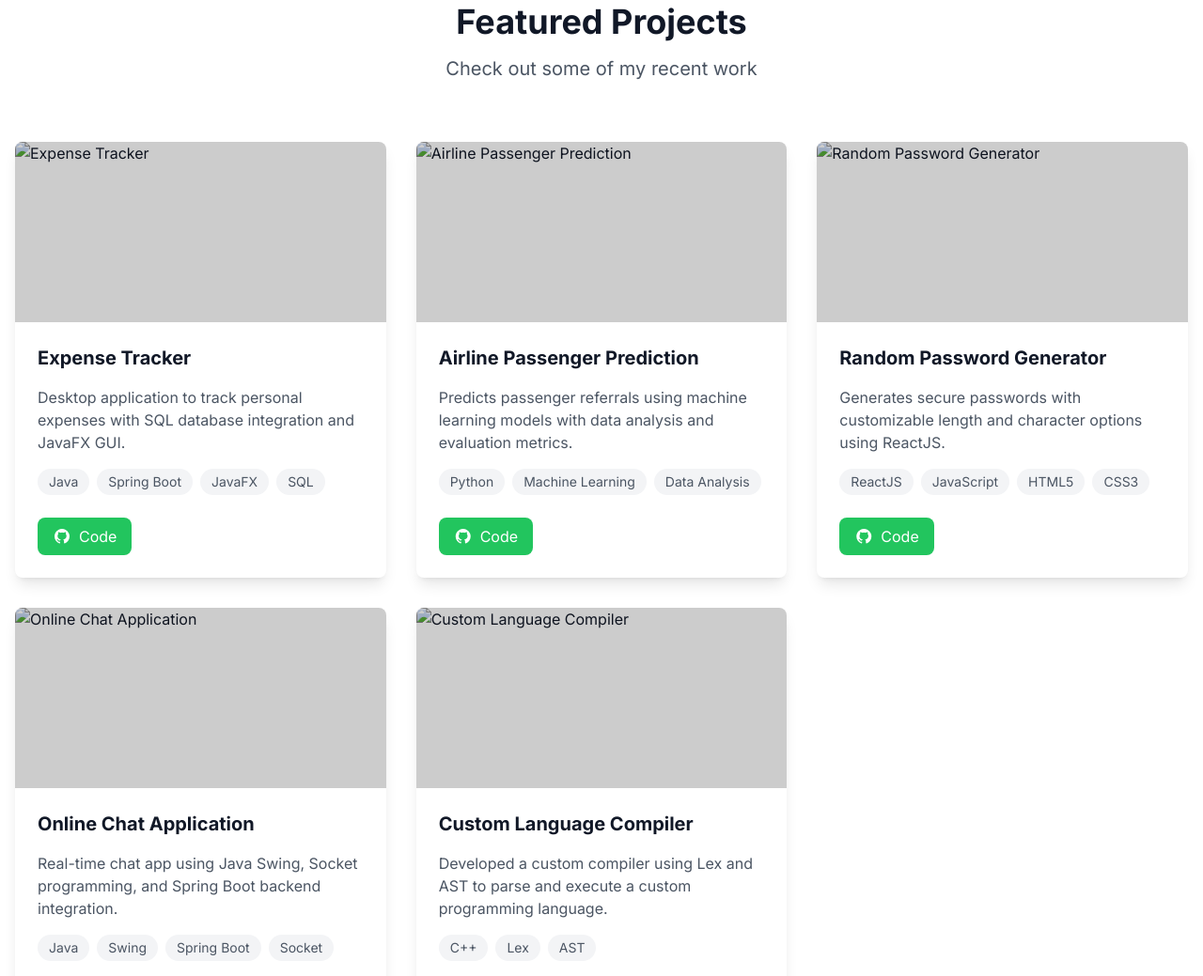
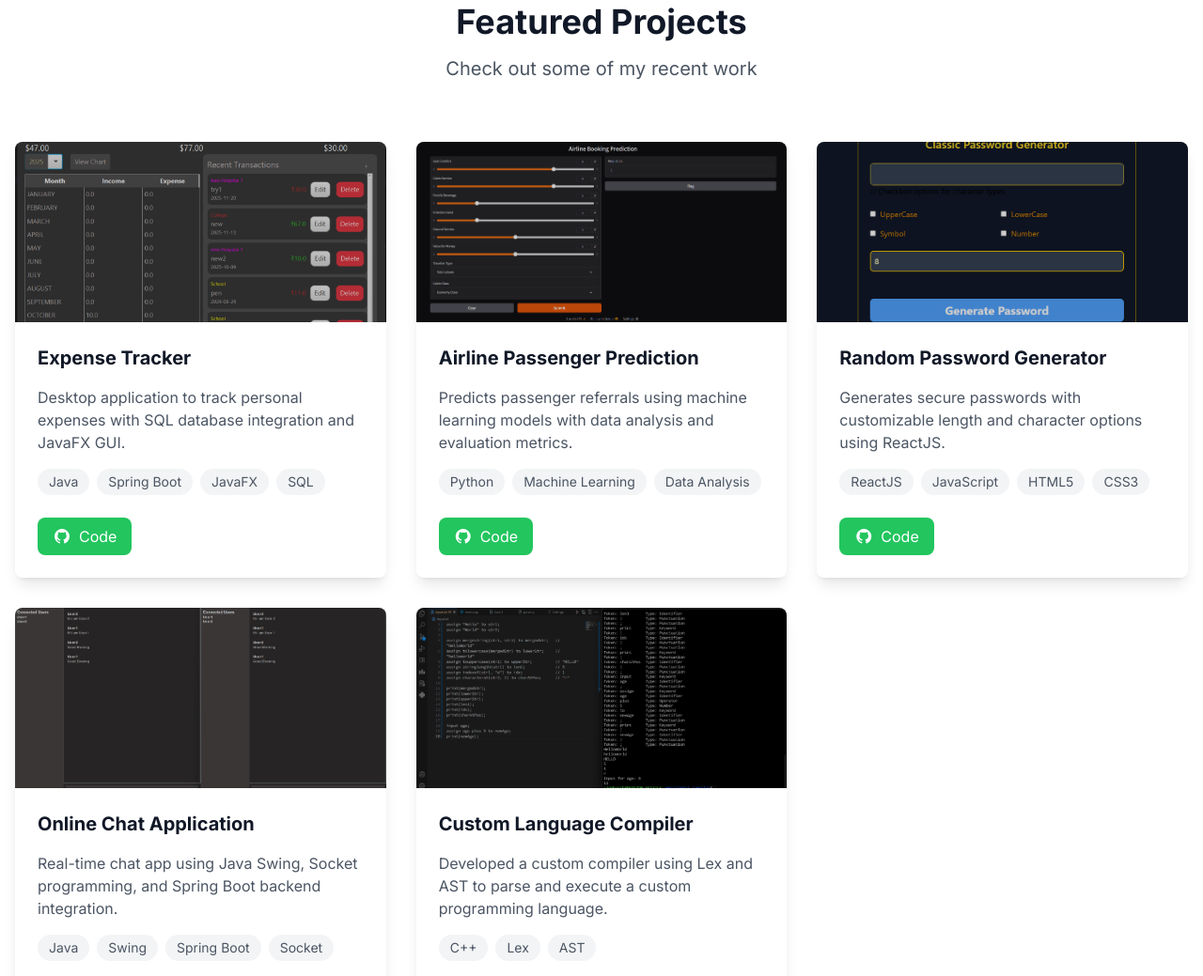
Before and after one commit to Siddharth3271/Portfolio, a website: page public/index.html in a window 1280 px wide. Shown: the part 3187-4226 px from the top of the page at 94% size. Drawn offline with Linux system fonts and the light colour scheme.

Commit message:
added images

```diff
--- a/public/index.html
+++ b/public/index.html
@@ -370,7 +370,7 @@
                 <div
                     class="bg-white dark:bg-dark-background rounded-lg shadow-lg overflow-hidden hover:shadow-xl transition-all duration-300 transform hover:-translate-y-1">
                     <div class="h-48 relative">
-                        <img src="../assets/item-1.jpg" alt="Expense Tracker" class="w-full h-full object-cover">
+                        <img src="../assets/dashboard.png" alt="Expense Tracker" class="w-full h-full object-cover">
                         <div class="absolute inset-0 bg-black/20"></div>
                     </div>
                     <div class="p-6">
@@ -402,7 +402,7 @@
                 <div
                     class="bg-white dark:bg-dark-background rounded-lg shadow-lg overflow-hidden hover:shadow-xl transition-all duration-300 transform hover:-translate-y-1">
                     <div class="h-48 relative">
-                        <img src="../assets/item-2.jpg" alt="Airline Passenger Prediction"
+                        <img src="../assets/refferal.png" alt="Airline Passenger Prediction"
                             class="w-full h-full object-cover">
                         <div class="absolute inset-0 bg-black/20"></div>
                     </div>
@@ -435,7 +435,7 @@
                 <div
                     class="bg-white dark:bg-dark-background rounded-lg shadow-lg overflow-hidden hover:shadow-xl transition-all duration-300 transform hover:-translate-y-1">
                     <div class="h-48 relative">
-                        <img src="../assets/item-3.jpg" alt="Random Password Generator"
+                        <img src="../assets/pass.png" alt="Random Password Generator"
                             class="w-full h-full object-cover">
                         <div class="absolute inset-0 bg-black/20"></div>
                     </div>
@@ -467,7 +467,7 @@
                 <div
                     class="bg-white dark:bg-dark-background rounded-lg shadow-lg overflow-hidden hover:shadow-xl transition-all duration-300 transform hover:-translate-y-1">
                     <div class="h-48 relative">
-                        <img src="../assets/item-4.jpg" alt="Online Chat Application"
+                        <img src="../assets/chat.png" alt="Online Chat Application"
                             class="w-full h-full object-cover">
                         <div class="absolute inset-0 bg-black/20"></div>
                     </div>
@@ -501,7 +501,7 @@
                 <div
                     class="bg-white dark:bg-dark-background rounded-lg shadow-lg overflow-hidden hover:shadow-xl transition-all duration-300 transform hover:-translate-y-1">
                     <div class="h-48 relative">
-                        <img src="../assets/item-5.jpg" alt="Custom Language Compiler"
+                        <img src="../assets/complier.png" alt="Custom Language Compiler"
                             class="w-full h-full object-cover">
                         <div class="absolute inset-0 bg-black/20"></div>
                     </div>
```
Also changed, not shown: assets/chat.png (added), assets/complier.png (added), assets/dashboard.png (added), assets/pass.png (added), assets/refferal.png (added).
